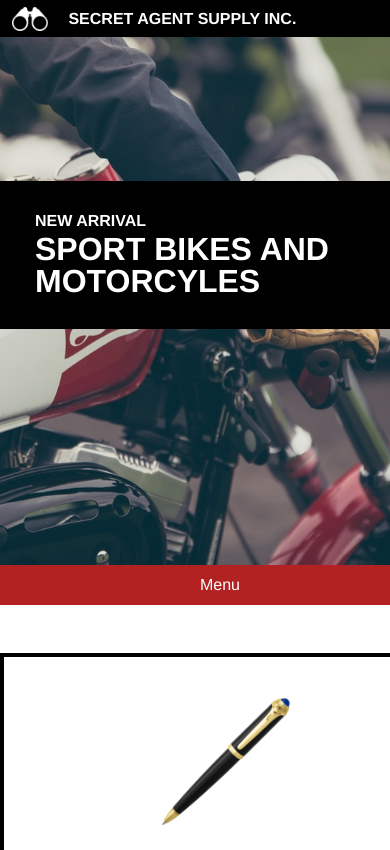
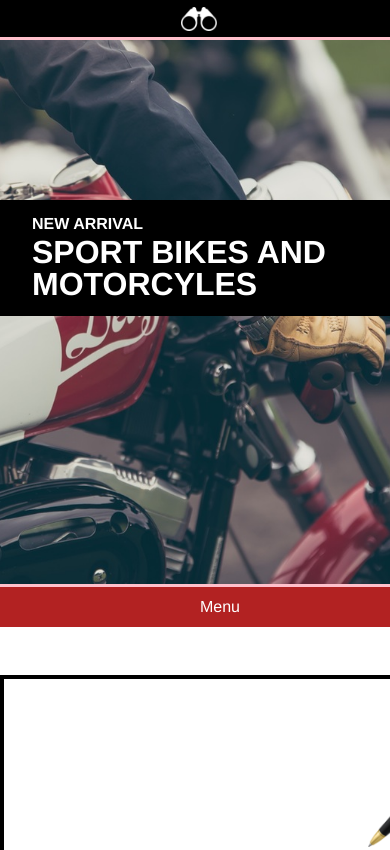
Before and after one commit to sajover/secretagents, a plain HTML site: page index.html in a window 390 px wide. Shown: the top 850 px of the page. Drawn offline with Linux system fonts and the light colour scheme; files whose address does not match are found by name.

Commit message:
Add little arrangements.

```diff
--- a/resources/css/style.css
+++ b/resources/css/style.css
@@ -24,6 +24,22 @@ header {
 .image-content.logo img {
   height:1.5rem;
   padding-left:0.5rem;
+}
+
+/* mobile screen */
+@media only screen and (max-width:470px){
+  header {
+    display: flex;
+    justify-content: center;
+  }
+  .text-content.logo {
+    display: none;
+  }
+
+  .image-content.logo img {
+    height:1.5rem;
+    padding-left:0.5rem;
+  }
 }
 
 .main-container{
@@ -53,6 +69,20 @@ justify-content: center;
   background-color: black;
   width: 20rem;
   padding: 2rem 3rem;
+}
+
+/* mobile screen */
+@media only screen and (max-width:470px){
+  .main-banner {
+    padding-top: 10rem;
+    max-height: 15rem;
+    border: 3px solid pink;
+  }
+  .text-content.banner {
+    width: 100%;
+    padding: 1rem 2rem;
+  }
+
 }
 h2 {
   font-size: 1rem;
@@ -151,6 +181,15 @@ span {
   }
 }
 
+@media only screen and (max-width: 470px){
+  .product{
+    width: 90%;
+  }
+  .product.glasses,.product.watch {
+    display: none;
+  }
+}
+
 .Contact{
   display: flex;
   flex-direction: row;
```
